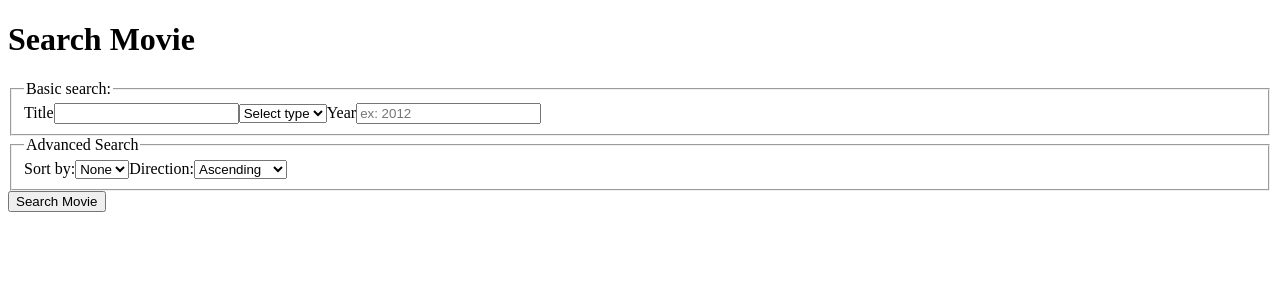
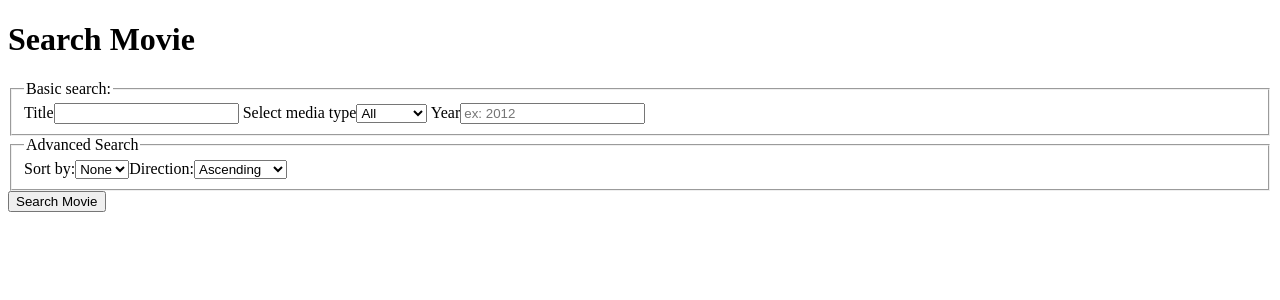
Before and after one commit to TortleTurtle/Film-Library, a React (Vite) app: page / in a window 1280 px wide. Shown: the top 300 px of the page. Built offline with nearby package versions, Linux system fonts and the light colour scheme.

Commit message:
Pagination works for simple and advanced search. Form in searchBar consists now of controlled components so input doesn't reset after a rerender.

```diff
--- a/src/App.tsx
+++ b/src/App.tsx
@@ -23,7 +23,8 @@ type SearchResult = {
 function App() {
     const [searchResult, setSearchResult] = useState<SearchResult>();
 
-    async function searchMovie(searchParams : OMDbSearchParams) {
+    //Searching
+    async function search(searchParams : OMDbSearchParams) {
         try {
             //TODO: Add response validation
             const res = await fetch(createSearchQuery(searchParams));
@@ -34,12 +35,12 @@ function App() {
             }
             const onSuccess = (data: OMDbSearchSuccess) => {
                 if (searchParams.sortCategory) {
-                    advancedMovieSearch(data, searchParams, searchParams.sortCategory, searchParams.sortDirection);
+                    advancedSearch(data, searchParams, searchParams.sortCategory, searchParams.sortDirection);
                 } else {
                     setSearchResult({
                         movies: data.Search,
                         totalResults: Number(data.totalResults),
-                        searchParams: searchParams,
+                        searchParams: {...searchParams},
                     })
                 }
             }
@@ -52,8 +53,7 @@ function App() {
             console.error(e);
         }
     }
-
-    async function advancedMovieSearch(firstResult : OMDbSearchSuccess, searchParams : OMDbSearchParams, sortCategory: SortCategory, sortDirection: SortDirection) {
+    async function advancedSearch(firstResult : OMDbSearchSuccess, searchParams : OMDbSearchParams, sortCategory: SortCategory, sortDirection: SortDirection) {
         const amountOfPages = Math.ceil(Number(firstResult.totalResults) / 10);
         const requestBundles = buildRequestPagesBundles(searchParams, amountOfPages)
         const searchResult : SearchResult = {
@@ -104,16 +104,47 @@ function App() {
         }
     }
 
+    //Pagination
+    const setPage = (page : number) : void => {
+        if (searchResult!.searchParams.sortCategory) {
+            setSearchResult(prevState => {
+                return {
+                    ...prevState!,
+                    searchParams: {
+                        ...prevState!.searchParams,
+                        page: page
+                    }
+                }
+            })
+        } else {
+            search({...searchResult!.searchParams, page: page})
+        }
+    }
+    const getMoviesToDisplay = () => {
+        if (!searchResult) return [];
+
+        if (searchResult.movies.length > 10) {
+            const pageNumber = searchResult.searchParams.page ? searchResult.searchParams.page : 1;
+            let end = pageNumber * 10 - 1;
+            if (end > searchResult.movies.length) end = searchResult.movies.length - 1;
+            const start = pageNumber > 1 ? end - 10 : 1;
+            return searchResult.movies.slice(start, end);
+        }
+
+        return searchResult.movies;
+    }
+    const moviesToDisplay = getMoviesToDisplay();
+
   return (<main>
       <h1>Search Movie</h1>
       {searchResult ?
-          <SearchBar searchMovies={searchMovie}
-                     totalResults={searchResult.totalResults}
-                     searchParams={searchResult.searchParams} />
+          <SearchBar search={search}
+                     getPage={setPage}
+                     totalResults={searchResult.totalResults}/>
           :
-          <SearchBar searchMovies={searchMovie}/>
+          <SearchBar search={search} getPage={setPage}/>
       }
-      {(searchResult && searchResult.movies.length > 0) && <MovieList movieList={searchResult.movies}/>}
+      {moviesToDisplay.length > 0 && <MovieList movieList={moviesToDisplay}/>}
   </main>)
 }
 
--- a/src/components/SearchBar.tsx
+++ b/src/components/SearchBar.tsx
@@ -1,116 +1,114 @@
 import {
-    isMediaType,
     OMDbSearchParams,
     MEDIA_TYPES,
     SORT_CATEGORIES,
-    isSortCategory, SORT_DIRECTIONS, isSortDirection
+    SORT_DIRECTIONS, isMediaType, isSortCategory, isSortDirection
 } from "../modules/OMDb.ts";
-import {ReactElement} from "react";
+import {ChangeEvent, FormEvent, ReactElement, useState} from "react";
+import {isNotEmptyString} from "../modules/utils.ts";
 
 type SearchBarProps = {
-    searchMovies: (movieSearchParams : OMDbSearchParams) => void,
+    search: (searchParams : OMDbSearchParams) => void,
+    getPage: (page : number) => void,
     totalResults?: number,
-    searchParams?: OMDbSearchParams
 }
 
 export default function SearchBar(props: SearchBarProps) {
+    const [searchParams, setSearchParams] = useState<OMDbSearchParams>({
+        title: "",
+        sortDirection: "ascending"
+    })
+
     const paginationButtons : ReactElement[] = [];
-    if (props.totalResults && props.searchParams) {
-        const {searchParams} = props; //need to do this to narrow it further.
+    if (props.totalResults) {
         const amountOfPages = Math.ceil(props.totalResults / 10);
         for (let i = 1; i <= amountOfPages; i++) {
             paginationButtons.push(
                 <button key={i}
-                        onClick={()=> props.searchMovies({...searchParams, page: i})}>
+                        onClick={()=> props.getPage(i)}>
                     {i}
                 </button>)
         }
     }
 
-    const getSearchParamFromProps = (paramKey : keyof OMDbSearchParams) => {
-        const param = props.searchParams && props.searchParams[paramKey] ? props.searchParams[paramKey] : "";
-        console.log(`${paramKey} : ${param}`);
-        return param;
+    const handleInputChange = (e: ChangeEvent<HTMLInputElement>) => {
+        const [key, value] = [e.currentTarget.name, e.currentTarget.value];
+
+        if (key === "title" || key === "year") {
+            setSearchParams(prevState => { return {...prevState, [key]: value}})
+        }
     }
-    const renderSelectOptions = (paramKey : "mediaType" | "sortCategory" | "sortDirection", values : readonly string[]) => {
-        return values.map(value => {
-            if (value === getSearchParamFromProps(paramKey)) {
-                return (<option key={value} value={value} selected>{value.charAt(0).toUpperCase() + value.slice(1)}</option>)
-            }
-            return <option key={value} value={value}>{value.charAt(0).toUpperCase() + value.slice(1)}</option>
-        });
+
+    const renderSelectOptions = (values : readonly string[]) => {
+         return values.map(value => <option key={value} value={value}>{value.charAt(0).toUpperCase() + value.slice(1)}</option>);
+    }
+    const handleSelectChange = (e: ChangeEvent<HTMLSelectElement>) => {
+        const [key, value] = [e.currentTarget.name, e.currentTarget.value];
+
+        const keyIsValid = key === "mediaType" || key === "sortCategory" || key === "sortDirection"
+        const valueIsValid = {
+            mediaType: () => {
+                return value === "" || isMediaType(value);
+            },
+            sortCategory: () => {
+                return value === "" || isSortCategory(value);
+            },
+            sortDirection: () => isSortDirection(value),
+        }
+
+        if (keyIsValid &&  valueIsValid[key]) {
+            setSearchParams(prevState => {
+                return {...prevState, [key]: value}
+            });
+        }
     }
 
     // TODO: Graceful error handling, non-valid user input should not throw an error but display an message.
-    function getSearchParametersFromFormData(formData : FormData){
-        const formObject = Object.fromEntries(formData.entries());
+    function handleFormSubmit(e : FormEvent){
+        e.preventDefault();
 
-        function isNotEmptyString(value: unknown): value is string {
-            return typeof value === "string" && value.trim() !== "";
+        if (!isNotEmptyString(searchParams.title)) throw new Error("Title is required and must be a non-empty string");
+        if (isNotEmptyString(searchParams.year)) {
+            const yearAsNumber = Number(searchParams.year);
+            if (Number.isNaN(yearAsNumber)) throw new Error("Year may only contain digits 0-9");
+            if (searchParams.year.length != 4) throw new Error("Year must be 4 digits ex: \"2012\"");
+            if (searchParams.year.includes(".")) throw new Error("Year may not contain decimal points");
+            if (yearAsNumber < 1878 || yearAsNumber > 2025) throw new Error("Year must be in range of 1878 - 2025");
         }
+        //Selects are validation when changed.
 
-        //validate title
-        if (!isNotEmptyString(formObject.title)) {
-            throw new Error("Title is required and must be a non-empty string");
-        }
-        const movieSearchParams : OMDbSearchParams = {
-            title: formObject.title,
-            sortDirection: "ascending"
-        }
-        if (isNotEmptyString(formObject.mediaType)) {
-            if (!isMediaType(formObject.mediaType)) throw new Error("Please select an option \"movie\", \"series\" or \"episode\"");
-
-            movieSearchParams.mediaType = formObject.mediaType;
-        }
-        if (isNotEmptyString(formObject.year)) {
-            const yearAsNumber = Number(formObject.year);
-            if (Number.isNaN(yearAsNumber)) throw new Error("Year may only contain digits 0-9");
-            if (formObject.year.length != 4) throw new Error("Year must be 4 digits ex: \"2012\"");
-            if (formObject.year.includes(".")) throw new Error("Year may not contain decimal points");
-            if (yearAsNumber < 1878 || yearAsNumber > 2025) throw new Error("Year must be in range of 1878 - 2025");
-            movieSearchParams.year = formObject.year;
-        }
-
-        if (isNotEmptyString(formObject.sortCategory) && isSortCategory(formObject.sortCategory)) {
-            movieSearchParams.sortCategory = formObject.sortCategory;
-        }
-        if (isNotEmptyString(formObject.sortDirection) && isSortDirection(formObject.sortDirection)) {
-            movieSearchParams.sortDirection = formObject.sortDirection;
-        }
-
-        props.searchMovies(movieSearchParams);
+        props.search(searchParams);
     }
 
     return (
         <section>
-            <form action={getSearchParametersFromFormData}>
+            <form onSubmit={handleFormSubmit}>
                 <fieldset>
                     <legend>Basic search:</legend>
                     <label htmlFor="title">
                         Title
-                        <input id="title" name="title" type="text" defaultValue={getSearchParamFromProps("title")}/>
+                        <input id="title" name="title" type="text" value={searchParams.title} onChange={handleInputChange}/>
                     </label>
-                    <label htmlFor="mediaType">
-                        <select id="mediaType" name="mediaType" defaultValue={getSearchParamFromProps("mediaType")}>
-                            <option disabled value="">Select type</option>
-                            {renderSelectOptions("mediaType", MEDIA_TYPES)}
+                    <label htmlFor="mediaType"> Select media type
+                        <select id="mediaType" name="mediaType" value={searchParams.mediaType} onChange={handleSelectChange}>
+                            <option value="">All</option>
+                            {renderSelectOptions(MEDIA_TYPES)}
                         </select>
                     </label>
-                    <label htmlFor="year">
-                        Year
-                        <input id="year" name="year" type="string" defaultValue={getSearchParamFromProps("year")} placeholder="ex: 2012"/>
+                    <label htmlFor="year"> Year
+                        <input id="year" name="year" type="string" placeholder="ex: 2012" value={searchParams.year} onChange={handleInputChange} />
                     </label>
                 </fieldset>
                 <fieldset>
                     <legend>Advanced Search</legend>
                     <label htmlFor="sortCategory">Sort by:</label>
-                    <select id="sortCategory" name="sortCategory" defaultValue={getSearchParamFromProps("sortCategory")}>
+                    <select id="sortCategory" name="sortCategory" value={searchParams.sortCategory} onChange={handleSelectChange}>
                         <option value="">None</option>
-                        {renderSelectOptions("sortCategory", SORT_CATEGORIES)}
+                        {renderSelectOptions(SORT_CATEGORIES)}
                     </select>
                     <label htmlFor="sortDirection">Direction:</label>
-                    <select id="sortDirection" name="sortDirection" defaultValue={getSearchParamFromProps("sortDirection")}>
-                        {renderSelectOptions("sortDirection", SORT_DIRECTIONS)}
+                    <select id="sortDirection" name="sortDirection" value={searchParams.sortDirection} onChange={handleSelectChange}>
+                        {renderSelectOptions(SORT_DIRECTIONS)}
                     </select>
                 </fieldset>
                 <button type="submit">Search Movie</button>
--- a/src/modules/OMDb.ts
+++ b/src/modules/OMDb.ts
@@ -71,7 +71,6 @@ export interface OMDbSearchParams {
 
 //responses
 export type OMDbSearchResponse = OMDbSearchSuccess | OMDbSearchFail;
-
 export interface OMDbSearchSuccess {
     Response: "True",
     Search: Movie[],
@@ -81,7 +80,6 @@ export interface OMDbSearchFail {
     Response: "False",
     Error: string,
 }
-//Holy shit narrowing wtf.
 export function isOMDbSearchResponse(res: unknown): res is OMDbSearchResponse {
     return typeof res === "object" && res !== null && "Response" in res && (res.Response === "True" || res.Response === "False");
 }
@@ -131,7 +129,6 @@ export function createSearchQuery(searchParams: OMDbSearchParams) {
     if (searchParams.page) url.searchParams.set("page", searchParams.page.toString());
     return url.toString();
 }
-
 export function buildRequestPagesBundles(searchParams: OMDbSearchParams, amountOfPages: number) {
     //Limit requests if we are developing.
     const maxPages = import.meta.env.MODE === "development" && amountOfPages > 10 ? 10 : amountOfPages;
--- a/src/modules/utils.ts
+++ b/src/modules/utils.ts
@@ -1,3 +1,7 @@
+export function isNotEmptyString(value: unknown): value is string {
+    return typeof value === "string" && value.trim() !== "";
+}
+
 export function matchSettled<T,R>(
     promise: PromiseSettledResult<T>,
     handlers: {
```
